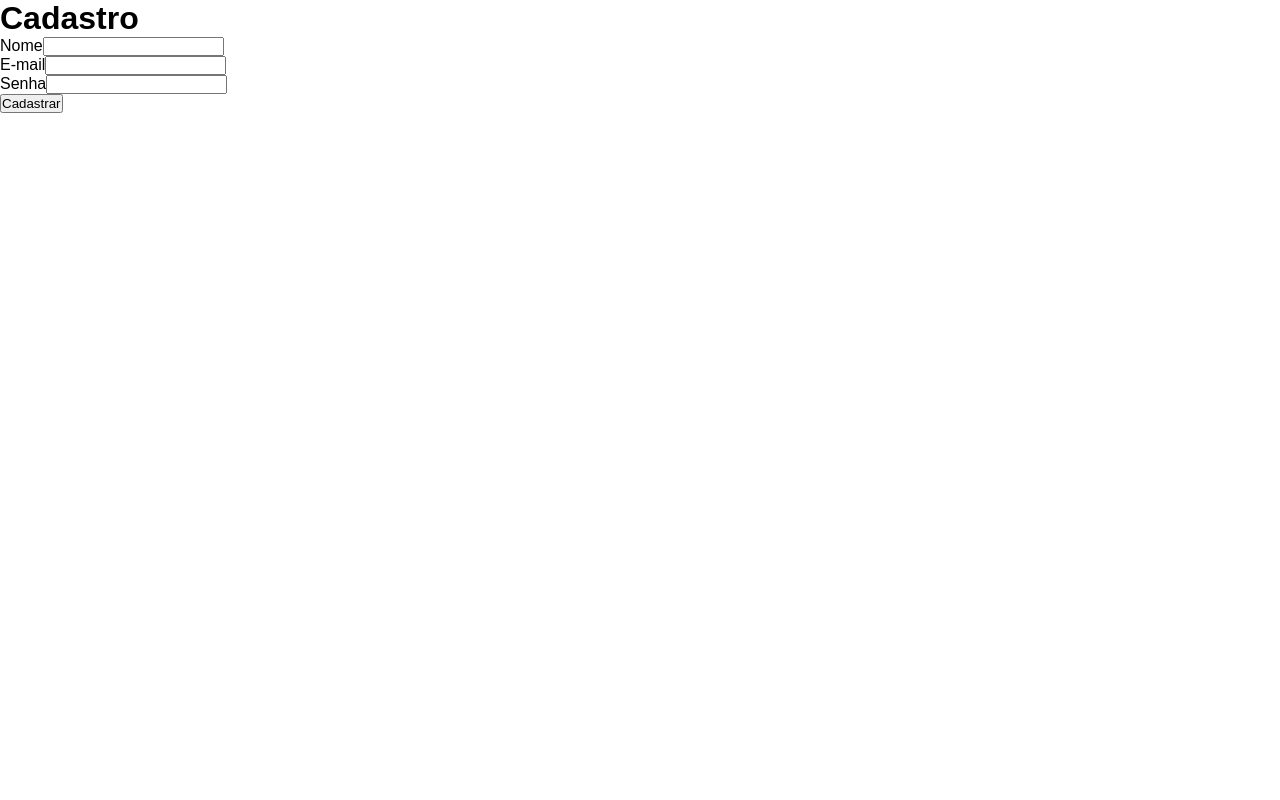
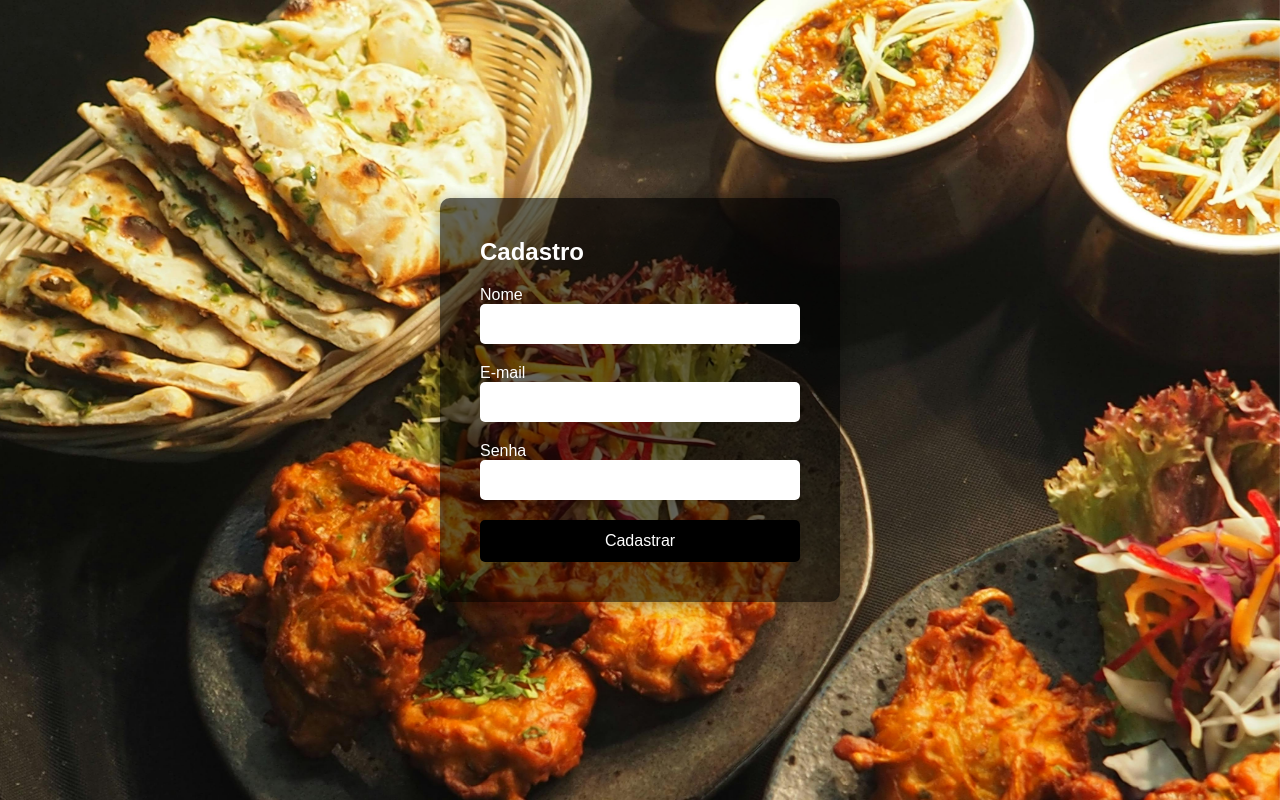
Before and after one commit to Alexig2/PTAC-Alex-Liz, a Next.js app: page /cadastro in a window 1280 px wide. Built offline with nearby package versions, Linux system fonts and the light colour scheme.

Commit message:
Justes de conexão

```diff
--- a/src/app/cadastro/page.tsx
+++ b/src/app/cadastro/page.tsx
@@ -1,28 +1,27 @@
-'use client'
+"use client";
 import { useState } from "react";
 import styles from "../page.module.css";
-import Usuario from "../interfaces/usuario"
-
+import styless from "../styles/cadastro.module.css";
+import Usuario from "../interfaces/usuario";
 import { FormEvent, useEffect } from "react";
 import { useRouter } from "next/navigation";
-
-import { setCookie, parseCookies } from 'nookies';
-import { ApiURL } from "../config";
+import { setCookie, parseCookies } from "nookies";
+import { ApiURL } from "../../../config";
 
 interface ResponseSignin {
-  erro: boolean,
-  mensagem: string,
-  token?: string
+  erro: boolean;
+  mensagem: string;
+  token?: string;
 }
 
 export default function Cadastro() {
   const [password, setPassword] = useState<string>();
   const [email, setEmail] = useState<string>();
   const [usuario, setUsuario] = useState<Usuario>({
-    nome: '',
-    email: '',
-    password: ''
-  })
+    nome: "",
+    email: "",
+    password: "",
+  });
 
   const [erro, setError] = useState("");
   const router = useRouter();
@@ -30,84 +29,106 @@ export default function Cadastro() {
   const alterarNome = (novoNome: string) => {
     setUsuario((valAntes) => ({
       ...valAntes,
-      nome: novoNome
-    }))
-  }
+      nome: novoNome,
+    }));
+  };
 
   const alterarEmail = (novoEmail: string) => {
     setUsuario((valoresAnteriores) => ({
       ...valoresAnteriores,
-      email: novoEmail
+      email: novoEmail,
     }));
   };
 
   const alterarSenha = (novaSenha: string) => {
     setUsuario((valoresAnteriores) => ({
       ...valoresAnteriores,
-      password: novaSenha
+      password: novaSenha,
     }));
   };
 
   useEffect(() => {
-    const { 'restaurant-token': token } = parseCookies();
+    const { "restaurant-token": token } = parseCookies();
     if (token) {
-      router.push('/');
+      router.push("/");
     }
   }, [router]);
 
-const  handleSubmit = async (e : FormEvent) => {
+  const handleSubmit = async (e: FormEvent) => {
     e.preventDefault();
     try {
       const response = await fetch(`${ApiURL}/auth/cadastro`, {
-    method: 'POST',
+        method: "POST",
         headers: {
-      'Content-Type' : 'application/json'
+          "Content-Type": "application/json",
         },
-    body: JSON.stringify({email, password})
-   })
-    if (response){
-      const data : ResponseSignin = await response.json()
-      const {erro, mensagem, token = ''} = data;
-      console.log(data)
-      if (erro){
-        setError(mensagem)
+        body: JSON.stringify({ email, password }),
+      });
+      if (response) {
+        const data: ResponseSignin = await response.json();
+        const { erro, mensagem, token = "" } = data;
+        console.log(data);
+        if (erro) {
+          setError(mensagem);
         } else {
           // npm i nookies setCookie
-        setCookie(undefined, 'restaurant-token', token, {
-          maxAge: 60*60*1 // 1 hora
-        } )
-
+          setCookie(undefined, "restaurant-token", token, {
+            maxAge: 60 * 60 * 1, // 1 hora
+          });
         }
       } else {
-
       }
+    } catch (error) {
+      console.error("Erro na requisicao", error);
     }
- catch (error) {
-console.error('Erro na requisicao', error)
-}
-}
-
+  };
 
   return (
-    <main className={styles.page}>
-      <h1>Cadastro</h1>
-      <form onSubmit={handleSubmit}>
+    <main className={styless.fundo}>
+      <form onSubmit={handleSubmit} className={styless.container}>
+        <h1 className={styless.h1}>Cadastro</h1>
         <div>
           <label>Nome</label>
-          <input type="text" name="nome" id="nome" value={usuario.nome} onChange={(e) => alterarNome(e.target.value)} required/>
+          <input
+            className={styless.input}
+            type="text"
+            name="nome"
+            id="nome"
+            value={usuario.nome}
+            onChange={(e) => alterarNome(e.target.value)}
+            required
+          />
         </div>
         <div>
           <label>E-mail</label>
-          <input type="email" name="email" id="email" value={usuario.email} onChange={(e) => alterarEmail(e.target.value)} required/>
+          <input
+            className={styless.input}
+            type="email"
+            name="email"
+            id="email"
+            value={usuario.email}
+            onChange={(e) => alterarEmail(e.target.value)}
+            required
+          />
         </div>
         <div>
           <label>Senha</label>
-          <input type="password" name="password" id="password" value={usuario.password} onChange={(e) => alterarSenha(e.target.value)} required/>
+          <input
+            className={styless.input}
+            type="password"
+            name="password"
+            id="password"
+            value={usuario.password}
+            onChange={(e) => alterarSenha(e.target.value)}
+            required
+          />
         </div>
 
         {erro && <p>{erro}</p>}
 
-        <button>Cadastrar</button>
+        <button type="submit" className={styless.button}>
+          Cadastrar
+        </button>
       </form>
     </main>
   );
--- /dev/null
+++ b/src/app/styles/cadastro.module.css
@@ -0,0 +1,65 @@
+.fundo {
+    margin: 0;
+    font-family: 'Arial', sans-serif;
+    background: url('../images/Fundo comida.jpg') no-repeat center center fixed;
+    background-size: cover;
+    display: flex;
+    justify-content: center;
+    align-items: center;
+    height: 100vh;
+    color: #ffffff;
+}
+
+.container {
+background: rgba(0, 0, 0, 0.6);
+padding: 40px;
+border-radius: 10px;
+max-width: 400px;
+width: 100%;
+box-shadow: 0 4px 15px rgba(0, 0, 0, 0.3);
+}
+
+.h1 {
+font-size: 24px;
+margin-bottom: 20px;
+}
+
+.button {
+width: 100%;
+padding: 12px;
+border: none;
+border-radius: 5px;
+background-color: #000;
+color: #fff;
+font-size: 16px;
+cursor: pointer;
+transition: background-color 0.3s;
+}
+
+.button:hover {
+background-color: #333;
+}
+
+.a {
+color: #ddd;
+font-size: 14px;
+text-decoration: none;
+cursor: pointer;
+}
+
+.checkbox {
+display: flex;
+align-items: center;
+font-size: 14px;
+color: #ccc;
+}
+
+.input {
+  width: 100%;
+  padding: 12px;
+  margin-bottom: 20px;
+  border: none;
+  border-radius: 5px;
+  outline: none;
+  font-size: 14px;
+}
```
Also changed, not shown: src/app/login/page.tsx (+60 -41 lines), config.ts (renamed from src/app/config.ts). Lines whose indentation alone changed are shown as unchanged.
